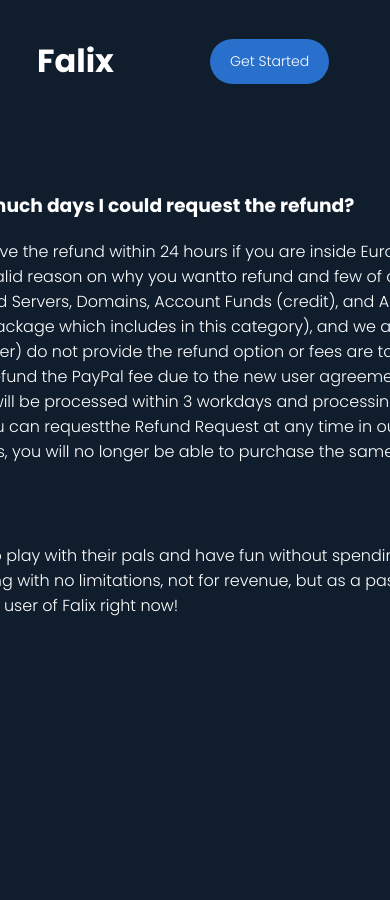
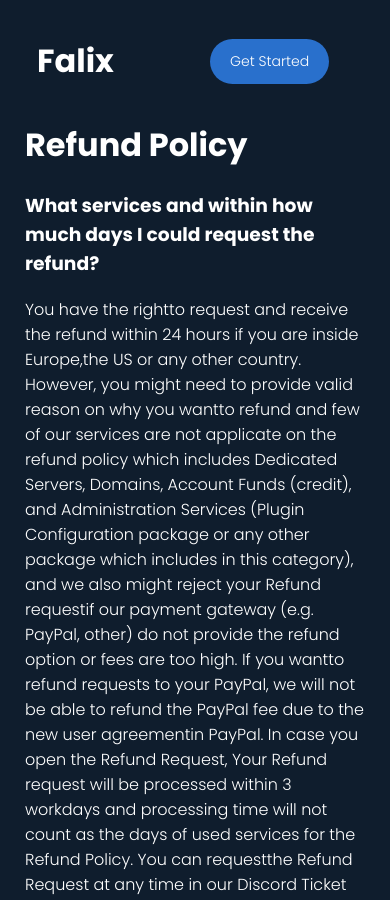
Before and after one commit to elyrodso/main-website, a Jekyll site: the page built from refund-policy.markdown, in a window 390 px wide. Built offline with Jekyll 4.4.1, drawn with Linux system fonts in a browser that asks for light colours; nearby versions of some CDN libraries; some of the changed text lies outside the part shown.

Commit message:
Make articles readable on mobile

```diff
--- a/assets/css/style.css
+++ b/assets/css/style.css
@@ -95,7 +95,7 @@ div#mm li {
     section#hero {background-size: 260% !important;}
     .if_desktop {display: none;}
     .sections {width: 100% !important;}
-    .h_content, .f_content {
+    .h_content, .f_content, .article {
         width: calc(100% - 50px) !important;
     }
     .se_content {
```
